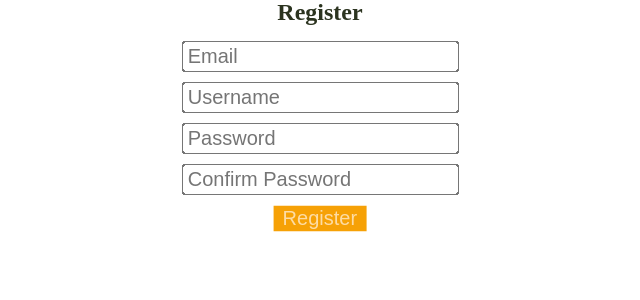
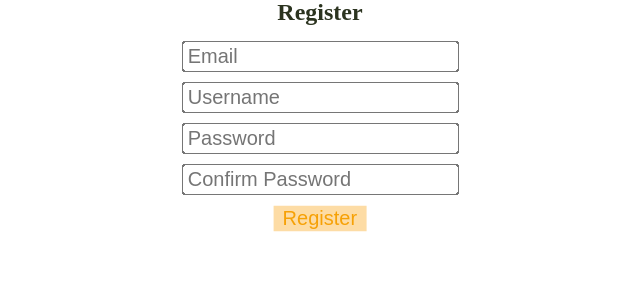
Before and after one commit to Ivaylo-Valentinov/Web-Poject, a PHP site: page /registration.html in a window 1280 px wide, with the pointer over the restyled element. Shown: the part 229-529 px from the top of the page, without its empty margins (320-960 px from the left). Run offline with PHP 8.4, Linux system fonts and the light colour scheme.

Commit message:
deletedComments

```diff
--- a/styles/forms.css
+++ b/styles/forms.css
@@ -42,3 +42,9 @@ input {
     color: #FDDCA5;
     border: none;
 }
+
+.button:hover{
+    background-color: #FDDCA5;
+    color: #F6A106;
+    cursor: pointer;
+}
```
Also changed, not shown: scripts/registration.js (+1 -15 lines).
